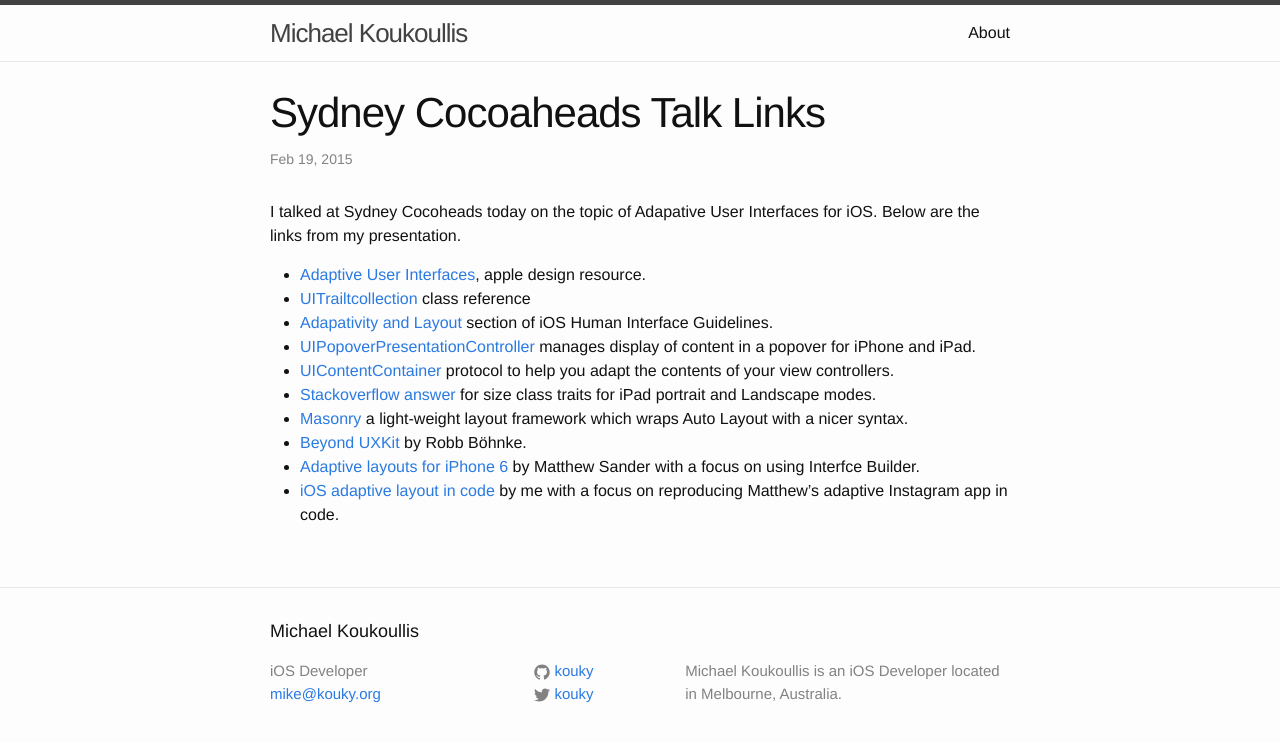
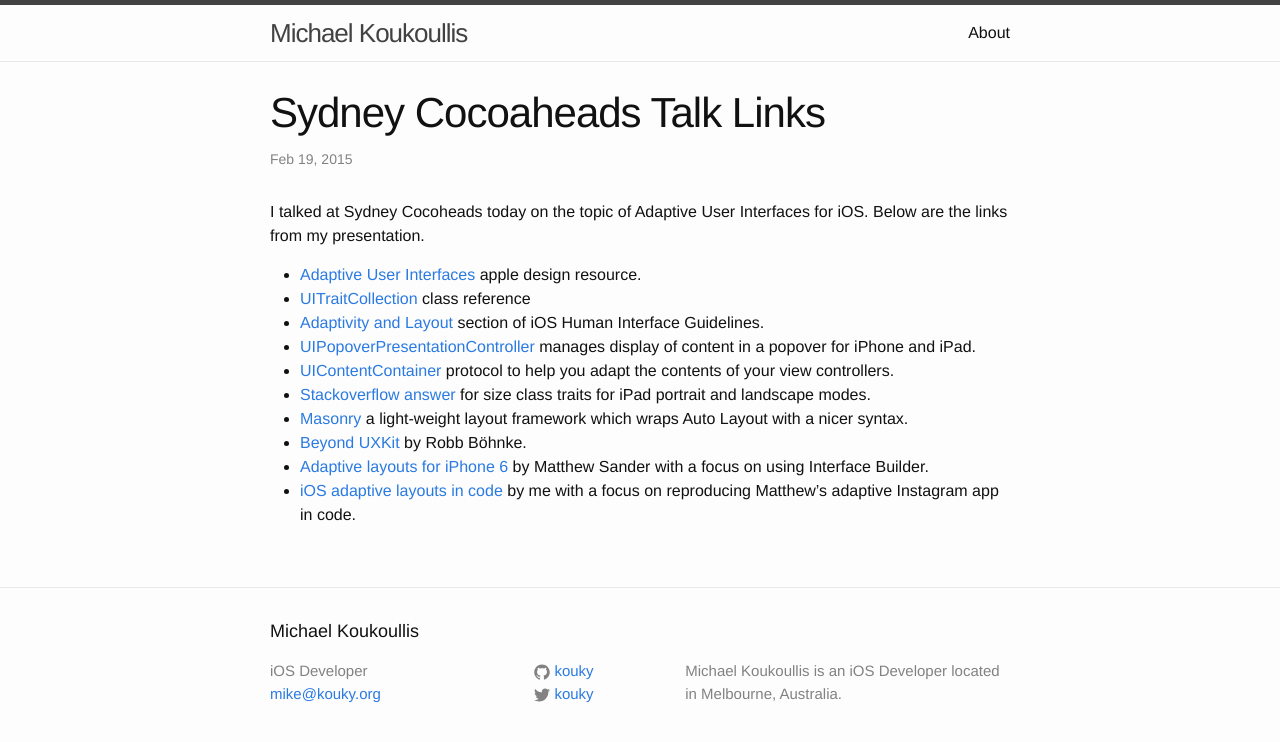
Before and after one commit to kouky/kouky.github.io, a Jekyll site: the page built from _posts/2015-02-19-sydney-cocoaheads-talk-links.markdown, in a window 1280 px wide. Shown: the top 742 px of the page. Built offline with Jekyll 4.4.1, drawn with Linux system fonts in a browser that asks for light colours.

Commit message:
Update post for cocoaheads talk links

```diff
--- a/_posts/2015-02-19-sydney-cocoaheads-talk-links.markdown
+++ b/_posts/2015-02-19-sydney-cocoaheads-talk-links.markdown
@@ -4,18 +4,18 @@ title:  "Sydney Cocoaheads Talk Links"
 categories: blog
 ---
 
-I talked at Sydney Cocoheads today on the topic of Adapative User Interfaces for iOS. Below are the links from my presentation.
+I talked at Sydney Cocoheads today on the topic of Adaptive User Interfaces for iOS. Below are the links from my presentation.
 
-- [Adaptive User Interfaces][adaptive-apple], apple design resource.
-- [UITrailtcollection][trait-collection] class reference
-- [Adapativity and Layout][adaptivity-layout] section of iOS Human Interface Guidelines.
+- [Adaptive User Interfaces][adaptive-apple] apple design resource.
+- [UITraitCollection][trait-collection] class reference
+- [Adaptivity and Layout][adaptivity-layout] section of iOS Human Interface Guidelines.
 - [UIPopoverPresentationController][popover] manages display of content in a popover for iPhone and iPad.
 - [UIContentContainer][content-container] protocol to help you adapt the contents of your view controllers.
-- [Stackoverflow answer][ipad-size-class] for size class traits for iPad portrait and Landscape modes.
+- [Stackoverflow answer][ipad-size-class] for size class traits for iPad portrait and landscape modes.
 - [Masonry][masonry] a light-weight layout framework which wraps Auto Layout with a nicer syntax.
 - [Beyond UXKit][uxkit] by Robb Böhnke.
-- [Adaptive layouts for iPhone 6][matthew-article] by Matthew Sander with a focus on using Interfce Builder.
-- [iOS adaptive layout in code]({% post_url 2015-02-16-ios-adaptive-layouts-in-code %}) by me with a focus on reproducing Matthew's adaptive Instagram app in code.
+- [Adaptive layouts for iPhone 6][matthew-article] by Matthew Sander with a focus on using Interface Builder.
+- [iOS adaptive layouts in code]({% post_url 2015-02-16-ios-adaptive-layouts-in-code %}) by me with a focus on reproducing Matthew's adaptive Instagram app in code.
 
 [ipad-size-class]: http://stackoverflow.com/questions/26633172/sizing-class-for-ipad-portrait-and-landscape-modes/28268200?utm_campaign=iOS_Dev_Weekly_Issue_184&utm_medium=email&utm_source=iOS%2BDev%2BWeekly#28268200
 
```
